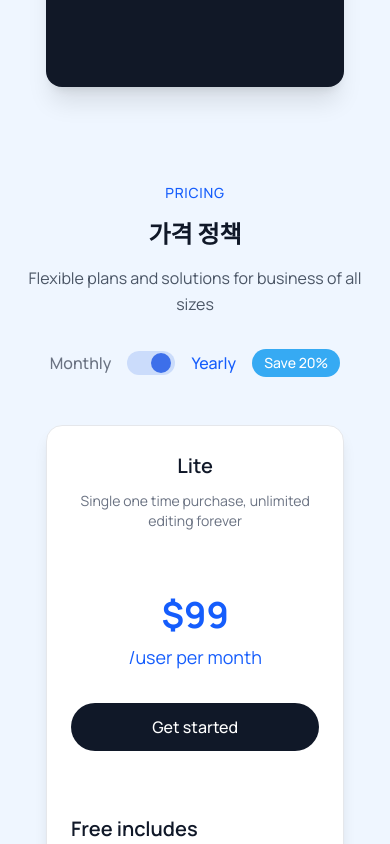
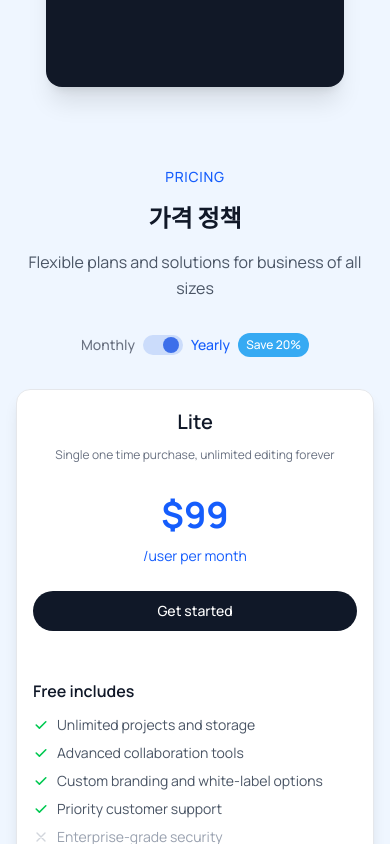
Before and after one commit to zultopia/ShowOnAI-FE, a Next.js app: page / in a window 390 px wide. Shown: the part 4220-5064 px from the top of the page. Built offline with nearby package versions, Linux system fonts and the light colour scheme.

Commit message:
fix : enhance responsiveness for desktop

```diff
--- a/src/app/page.tsx
+++ b/src/app/page.tsx
@@ -509,69 +509,69 @@ const PricingSection = ({ isYearly, setIsYearly }: { isYearly: boolean, setIsYea
   ];
 
   return (
-    <section id="pricing" className="relative py-12 md:py-24 px-4 sm:px-6 lg:px-8">
+    <section id="pricing" className="relative py-8 md:py-12 lg:py-24 px-4 sm:px-6 lg:px-8">
       <div className="w-full mx-auto">
-        <div className="text-center mb-12 md:mb-16">
+        <div className="text-center mb-8 md:mb-12 lg:mb-16">
           <p className={`${typography.caption} text-blue-600 mb-4`}>PRICING</p>
           <h2 className={`${typography.h2} text-gray-900 mb-4`}>가격 정책</h2>
           <p className={`${typography.body} text-gray-600 mb-8`}>
             Flexible plans and solutions for business of all sizes
           </p>
 
-          <div className="flex items-center justify-center gap-4 mb-12">
-            <span className={`font-medium cursor-pointer transition-colors ${!isYearly ? 'text-blue-600' : 'text-gray-500'}`}>
+          <div className="flex items-center justify-center gap-2 md:gap-4 mb-8 md:mb-12">
+            <span className={`text-sm md:text-base font-medium cursor-pointer transition-colors ${!isYearly ? 'text-blue-600' : 'text-gray-500'}`}>
               Monthly
             </span>
             <button
               onClick={() => setIsYearly(!isYearly)}
-              className="relative w-12 h-6 bg-[#CBDCFB] rounded-full transition-colors"
+              className="relative w-10 h-5 md:w-12 md:h-6 bg-[#CBDCFB] rounded-full transition-colors"
             >
-              <div className={`w-5 h-5 bg-[#3D6FEA] rounded-full transition-transform duration-300 ${isYearly ? 'translate-x-6' : 'translate-x-0.5'}`}></div>
+              <div className={`w-4 h-4 md:w-5 md:h-5 bg-[#3D6FEA] rounded-full transition-transform duration-300 ${isYearly ? 'translate-x-5 md:translate-x-6' : 'translate-x-0.5'}`}></div>
             </button>
-            <span className={`font-medium cursor-pointer transition-colors ${isYearly ? 'text-blue-600' : 'text-gray-500'}`}>
+            <span className={`text-sm md:text-base font-medium cursor-pointer transition-colors ${isYearly ? 'text-blue-600' : 'text-gray-500'}`}>
               Yearly
             </span>
-            <div className="bg-[#36AAF3] text-white px-3 py-1 rounded-full text-sm font-medium">
+            <div className="bg-[#36AAF3] text-white px-2 md:px-3 py-1 rounded-full text-xs md:text-sm font-medium">
               Save 20%
             </div>
           </div>
         </div>
 
-        <div className="grid grid-cols-1 md:grid-cols-3 gap-6 md:gap-8 max-w-5/6 mx-auto">
+        <div className="grid grid-cols-1 lg:grid-cols-3 gap-4 md:gap-6 lg:gap-8 max-w-6xl mx-auto">
           {plans.map((plan, index) => (
-            <div key={index} className="group bg-white rounded-2xl p-6 md:p-8 shadow-lg border border-gray-200 hover:shadow-2xl hover:-translate-y-2 hover:border-blue-300 transition-all duration-500 ease-out cursor-pointer transform-gpu will-change-transform">
+            <div key={index} className="group bg-white rounded-xl md:rounded-2xl p-4 md:p-6 lg:p-8 shadow-lg border border-gray-200 hover:shadow-2xl hover:-translate-y-2 hover:border-blue-300 transition-all duration-500 ease-out cursor-pointer transform-gpu will-change-transform">
 
-              <div className="text-center mb-8">
+              <div className="text-center mb-6 md:mb-8">
                 <h3 className={`${typography.h3} text-gray-900 mb-2 group-hover:text-blue-600 transition-colors duration-400 ease-out`}>{plan.name}</h3>
-                <p className="text-gray-500 text-sm mb-16 group-hover:text-gray-600 transition-colors duration-400 ease-out">{plan.description}</p>
+                <p className="text-gray-500 text-xs md:text-sm mb-8 md:mb-16 group-hover:text-gray-600 transition-colors duration-400 ease-out">{plan.description}</p>
 
                 <div className="mb-2">
                   <span className={`${typography.price} text-blue-600 group-hover:text-blue-700 transition-colors duration-400 ease-out`}>${plan.price}</span>
                 </div>
-                <div className="mb-8">
-                  <span className="text-blue-600 text-lg group-hover:text-blue-700 transition-colors duration-400 ease-out">/user per month</span>
+                <div className="mb-6 md:mb-8">
+                  <span className="text-blue-600 text-sm md:text-base lg:text-lg group-hover:text-blue-700 transition-colors duration-400 ease-out">/user per month</span>
                 </div>
 
-                <button className="w-full py-3 mb-8 px-6 rounded-full font-medium bg-gray-900 text-white hover:bg-blue-600 group-hover:bg-blue-600 transition-all duration-400 ease-out transform group-hover:scale-105">
+                <button className="w-full py-2.5 md:py-3 mb-6 md:mb-8 px-4 md:px-6 rounded-full font-medium bg-gray-900 text-white hover:bg-blue-600 group-hover:bg-blue-600 transition-all duration-400 ease-out transform group-hover:scale-105 text-sm md:text-base">
                   {plan.name === 'Enterprise' ? 'Contact us' : 'Get started'}
                 </button>
               </div>
 
               <div>
-                <h4 className="font-semibold text-xl text-gray-900 mb-4 group-hover:text-blue-600 transition-colors duration-400 ease-out">Free includes</h4>
-                <ul className="space-y-3">
+                <h4 className="font-semibold text-base md:text-lg lg:text-xl text-gray-900 mb-3 md:mb-4 group-hover:text-blue-600 transition-colors duration-400 ease-out">Free includes</h4>
+                <ul className="space-y-2 md:space-y-3">
                   {plan.features.map((feature, featureIndex) => (
-                    <li key={featureIndex} className="flex items-center text-gray-600 group-hover:text-gray-700 transition-colors duration-400 ease-out">
+                    <li key={featureIndex} className="flex items-start text-gray-600 group-hover:text-gray-700 transition-colors duration-400 ease-out">
                       {feature.included ? (
-                        <svg className="w-5 h-5 text-green-500 mr-3 group-hover:text-green-600 transition-colors duration-400 ease-out" fill="currentColor" viewBox="0 0 20 20">
+                        <svg className="w-4 h-4 md:w-5 md:h-5 text-green-500 mr-2 md:mr-3 mt-0.5 group-hover:text-green-600 transition-colors duration-400 ease-out flex-shrink-0" fill="currentColor" viewBox="0 0 20 20">
                           <path fillRule="evenodd" d="M16.707 5.293a1 1 0 010 1.414l-8 8a1 1 0 01-1.414 0l-4-4a1 1 0 011.414-1.414L8 12.586l7.293-7.293a1 1 0 011.414 0z" clipRule="evenodd" />
                         </svg>
                       ) : (
-                        <svg className="w-5 h-5 text-gray-300 mr-3 transition-colors duration-400 ease-out" fill="none" stroke="currentColor" viewBox="0 0 24 24">
+                        <svg className="w-4 h-4 md:w-5 md:h-5 text-gray-300 mr-2 md:mr-3 mt-0.5 transition-colors duration-400 ease-out flex-shrink-0" fill="none" stroke="currentColor" viewBox="0 0 24 24">
                           <path strokeLinecap="round" strokeLinejoin="round" strokeWidth={2} d="M6 18L18 6M6 6l12 12" />
                         </svg>
                       )}
-                      <span className={feature.included ? 'text-gray-600 group-hover:text-gray-700 transition-colors duration-400 ease-out' : 'text-gray-400'}>
+                      <span className={`text-sm md:text-base ${feature.included ? 'text-gray-600 group-hover:text-gray-700 transition-colors duration-400 ease-out' : 'text-gray-400'}`}>
                         {feature.text}
                       </span>
                     </li>
@@ -691,7 +691,7 @@ const CTASection = ({ onDashboardClick }: { onDashboardClick: () => void }) => (
 const Footer = () => (
   <footer className="relative px-4 sm:px-6 lg:px-8 py-12 md:py-16 bg-white">
     <div className="max-w-7xl mx-auto flex flex-col md:flex-row items-start justify-between space-y-8 md:space-y-0">
-      <div className="flex flex-col gap-4">
+      <div className="flex flex-col items-start gap-4">
         <img src="/showonai.svg" alt="ShowOnAI" className="h-12" />
         <p className="text-gray-500">Smart local AI-powered SEO Analysis</p>
       </div>
```
